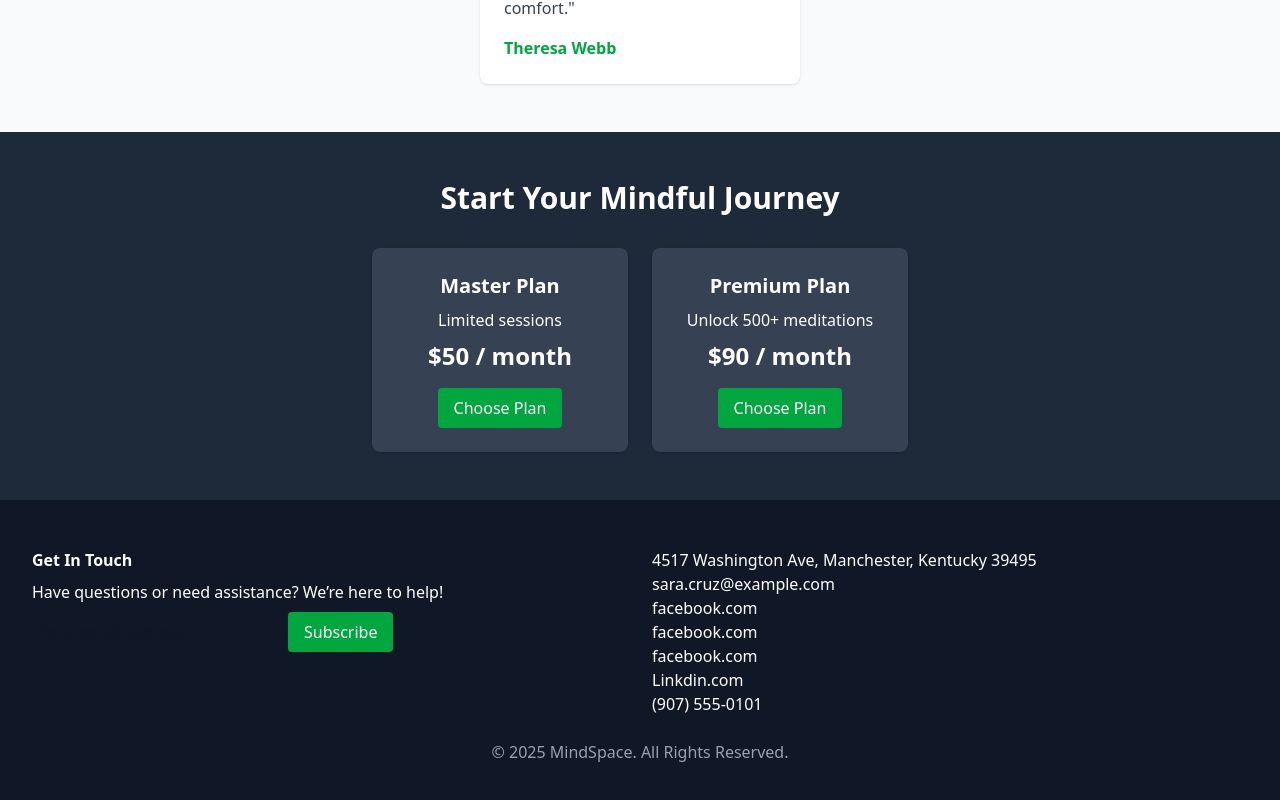
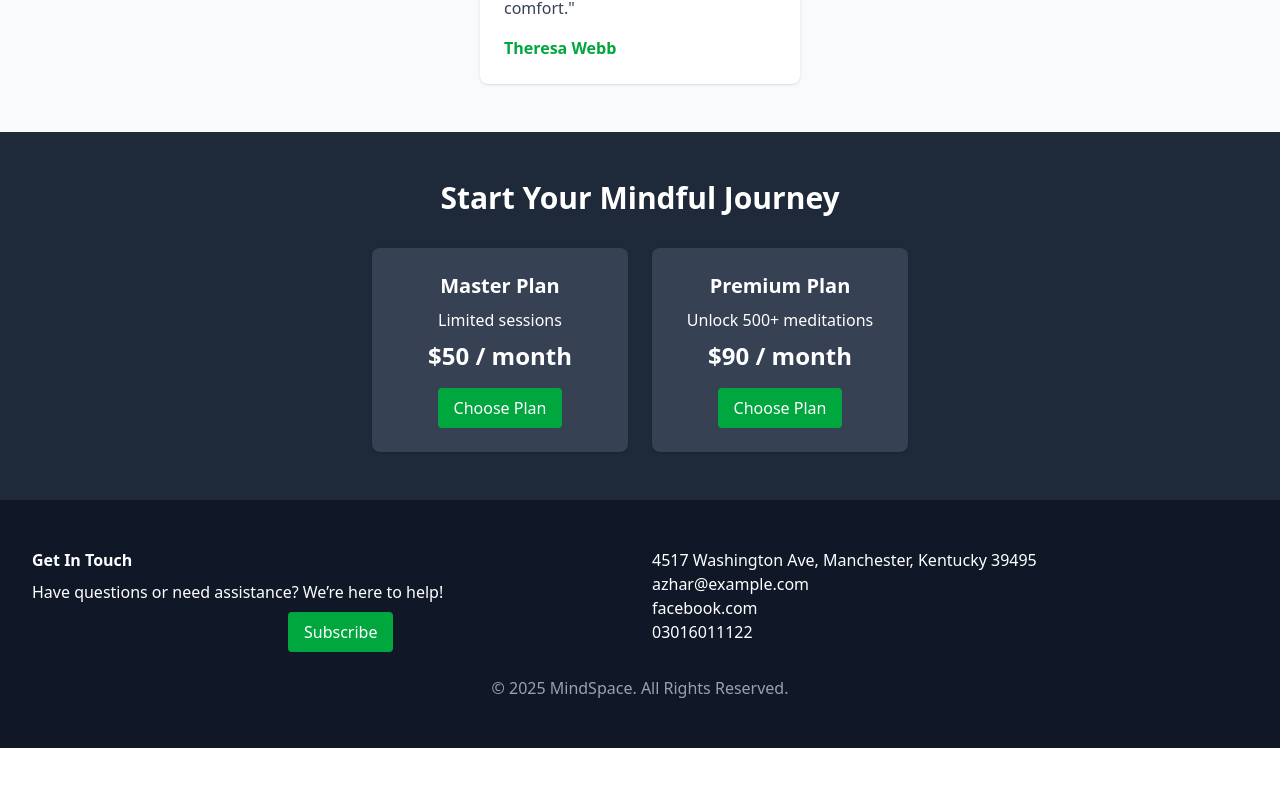
Before and after one commit to AzharMehmood4/mindspace, a React (Vite) app: page / in a window 1280 px wide. Shown: the part 2064-2864 px from the top of the page. After the commit the page ends 2812 px from the top, so only its background shows below. Built offline with nearby package versions, Linux system fonts and the light colour scheme; no server answers.

Commit message:
Ui update

```diff
--- a/src/pages/home.jsx
+++ b/src/pages/home.jsx
@@ -164,12 +164,9 @@ export default function home() {
           </div>
           <div>
             <p>4517 Washington Ave, Manchester, Kentucky 39495</p>
-            <p>sara.cruz@example.com</p>
+            <p>azhar@example.com</p>
             <p>facebook.com</p>
-            <p>facebook.com</p>
-            <p>facebook.com</p>
-            <p>Linkdin.com</p>
-            <p>(907) 555-0101</p>
+            <p>03016011122</p>
           </div>
         </div>
         <p className="text-center mt-6 text-gray-400">© 2025 MindSpace. All Rights Reserved.</p>
```
